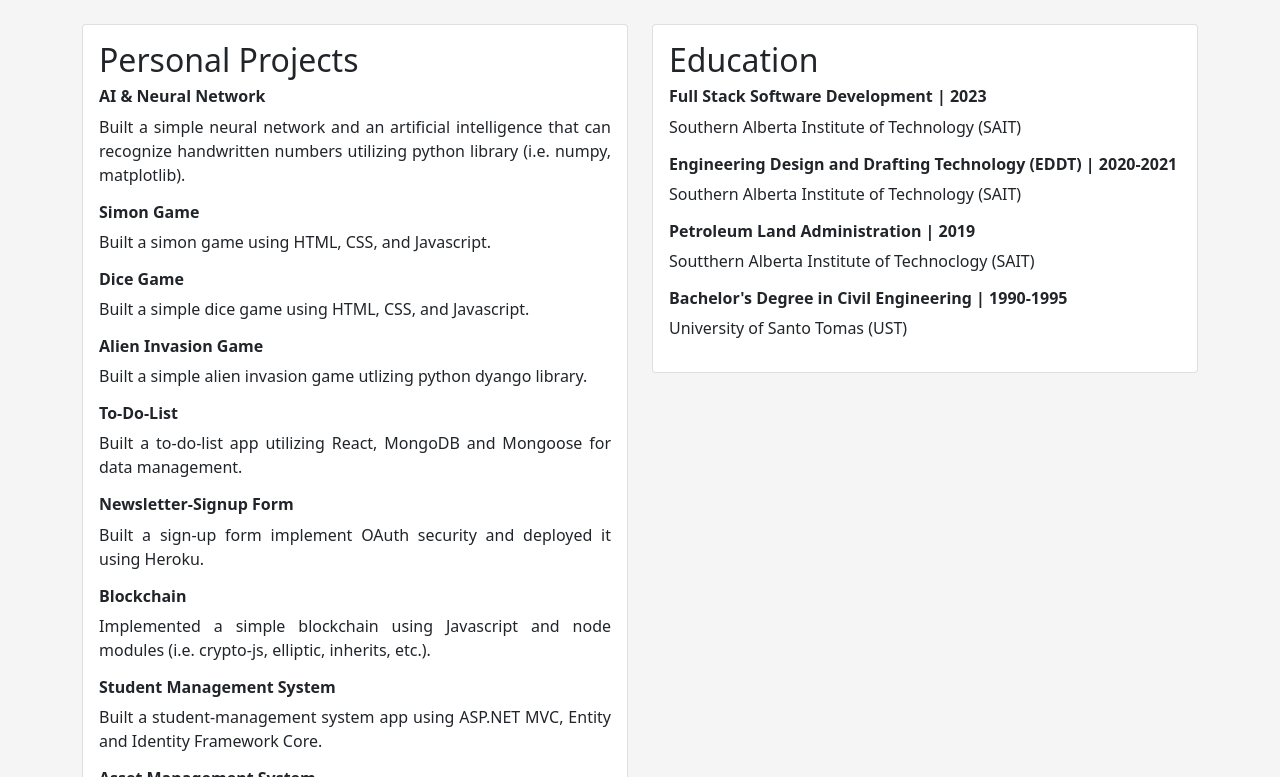
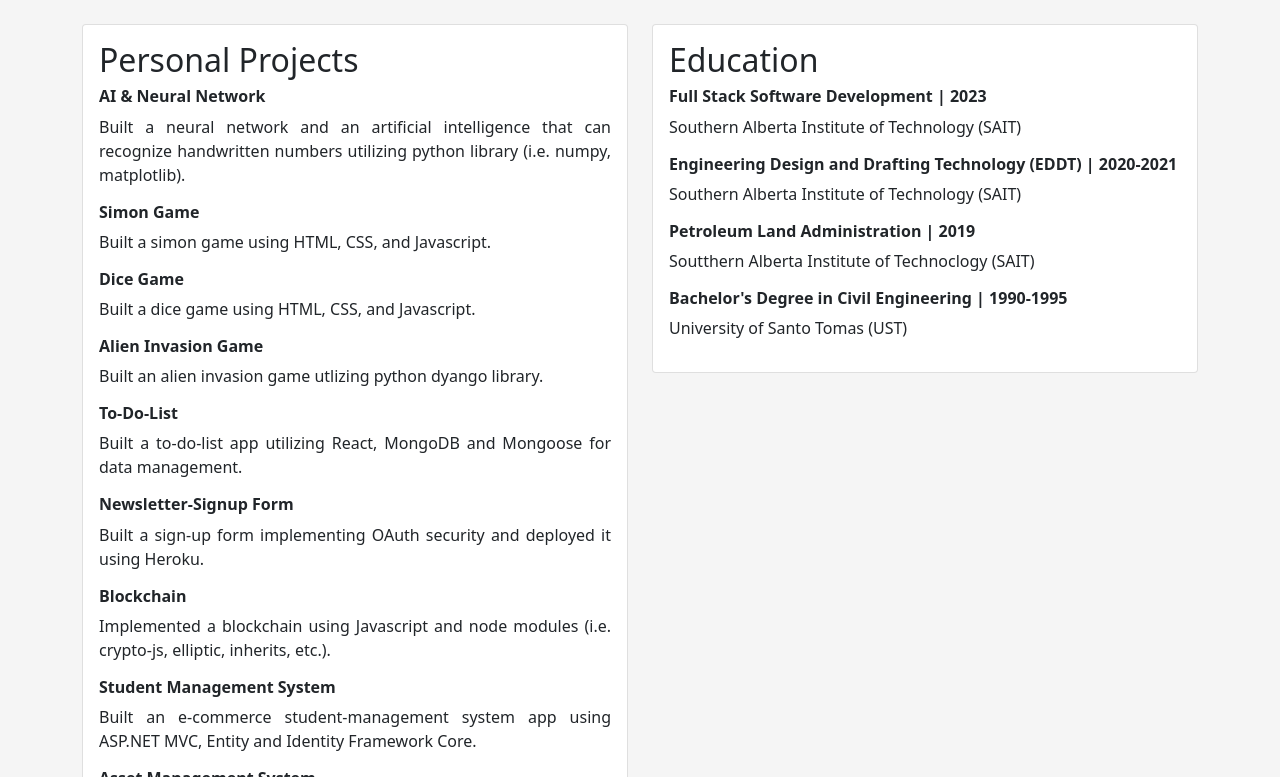
Before and after one commit to AdolfoJrV/My-Resume, a React (Create React App) app: page / in a window 1280 px wide. Shown: the part 2083-2860 px from the top of the page. Built offline with nearby package versions, Linux system fonts and the light colour scheme.

Commit message:
Update project list.

```diff
--- a/src/components/PersonalProjects.jsx
+++ b/src/components/PersonalProjects.jsx
@@ -13,7 +13,7 @@ const PersonalProjects = () => {
         <li>
           <CardSubtitle>AI & Neural Network</CardSubtitle>
           <Description>
-            Built a simple neural network and an artificial intelligence that
+            Built a neural network and an artificial intelligence that
             can recognize handwritten numbers utilizing python library (i.e.
             numpy, matplotlib).
           </Description>
@@ -27,13 +27,13 @@ const PersonalProjects = () => {
         <li>
           <CardSubtitle>Dice Game</CardSubtitle>
           <Description>
-            Built a simple dice game using HTML, CSS, and Javascript.
+            Built a dice game using HTML, CSS, and Javascript.
           </Description>
         </li>
         <li>
           <CardSubtitle>Alien Invasion Game</CardSubtitle>
           <Description>
-            Built a simple alien invasion game utlizing python dyango library.
+            Built an alien invasion game utlizing python dyango library.
           </Description>
         </li>
         <li>
@@ -46,28 +46,28 @@ const PersonalProjects = () => {
         <li>
           <CardSubtitle>Newsletter-Signup Form</CardSubtitle>
           <Description>
-            Built a sign-up form implement OAuth security and deployed it using
+            Built a sign-up form implementing OAuth security and deployed it using
             Heroku.
           </Description>
         </li>
         <li>
           <CardSubtitle>Blockchain</CardSubtitle>
           <Description>
-            Implemented a simple blockchain using Javascript and node modules
+            Implemented a blockchain using Javascript and node modules
             (i.e. crypto-js, elliptic, inherits, etc.).
           </Description>
         </li>
         <li>
           <CardSubtitle>Student Management System</CardSubtitle>
           <Description>
-            Built a student-management system app using ASP.NET MVC, Entity and
+            Built an e-commerce student-management system app using ASP.NET MVC, Entity and
             Identity Framework Core.
           </Description>
         </li>
         <li>
           <CardSubtitle>Asset Management System</CardSubtitle>
           <Description>
-            Built an asset management system app utilizing ASP.NET MVC, Entity
+            Built an e-commerce asset management system app utilizing ASP.NET MVC, Entity
             and Identity Framework Core.
           </Description>
         </li>
```
